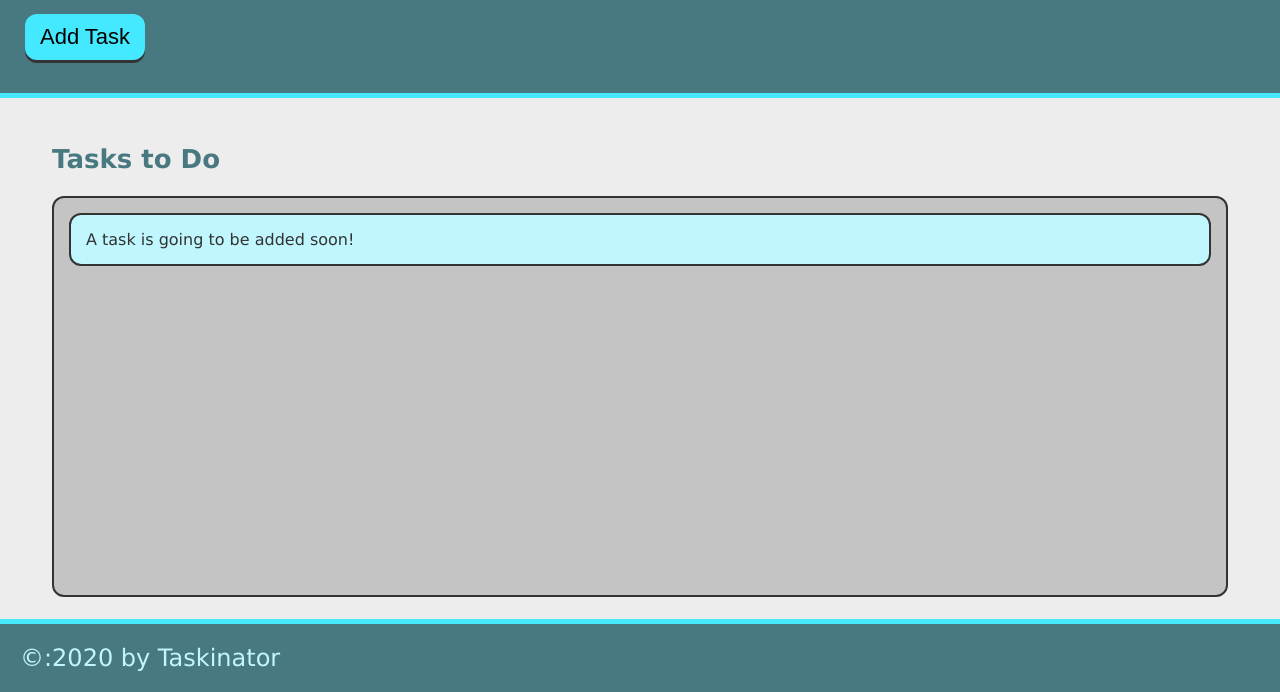
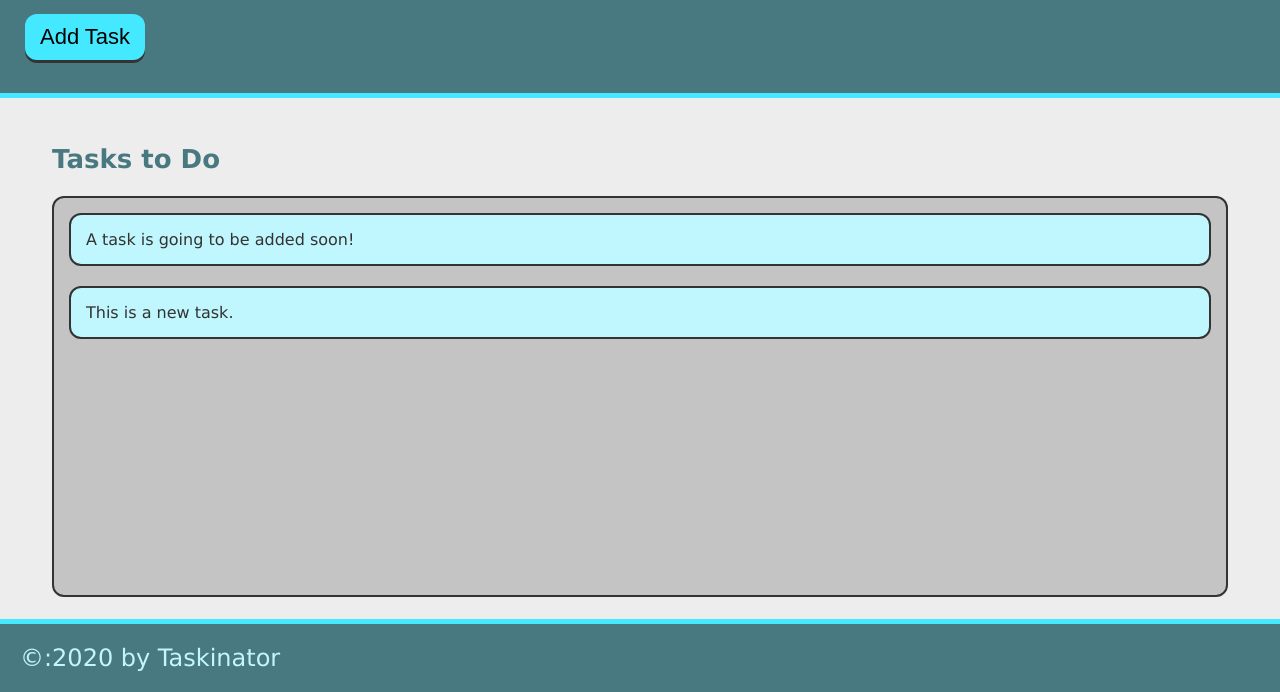
Before and after one commit to EricksonVIK/taskinator, a plain HTML site: page index.html in a window 1280 px wide. Both pictures are taken after a click on the button "Add Task". Shown: the part 108-800 px from the top of the page. Drawn offline with Linux system fonts and the light colour scheme.

Commit message:
added task creation button

```diff
--- a/assets/js/script.js
+++ b/assets/js/script.js
@@ -0,0 +1,11 @@
+var buttonE1 = document.querySelector("#save-task");
+var tasksToDoE1 = document.querySelector("#tasks-to-do");
+
+var createTaskHandler =function(){
+    var listItemE1 = document.createElement("li");
+    listItemE1.className = "task-item";
+    listItemE1.textContent ="This is a new task.";
+    tasksToDoE1.appendChild(listItemE1)
+}
+
+buttonE1.addEventListener("click", createTaskHandler);
--- a/index.html
+++ b/index.html
@@ -11,19 +11,19 @@
     <header>
         <h1 class=""page-title>Taskinator</h1>
         <p>Click the button below to add a new task!</p>
-        <button class="btn">Add Task</button>
+        <button id="save-task" class="btn">Add Task</button>
     </header>
-    <script src="./assets/js/script.js"></script>
+    <!-- <script src="./assets/js/script.js"></script> -->
 
     <main class="page-content">
         <section class="task-list-wrapper">
             <h2 class="list-title">Tasks to Do</h2>
-            <ul class="task-list">
+            <ul id = "tasks-to-do" class="task-list">
                 <li class="task-item">A task is going to be added soon!</li>
             </ul>
         </section>
     </main>
-
+    <script src="./assets/js/script.js"></script>
     <footer>
         &copy:2020 by Taskinator
     </footer>
```
